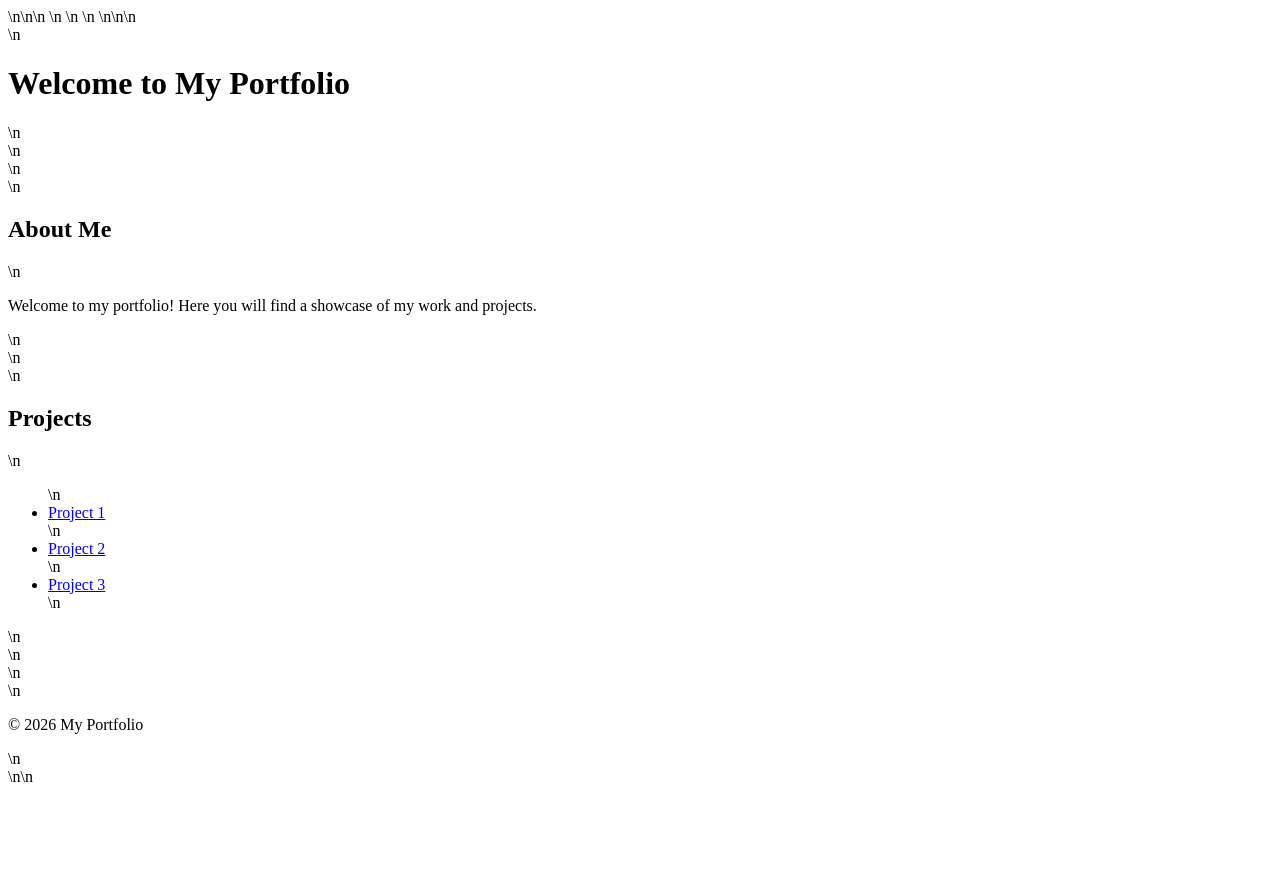
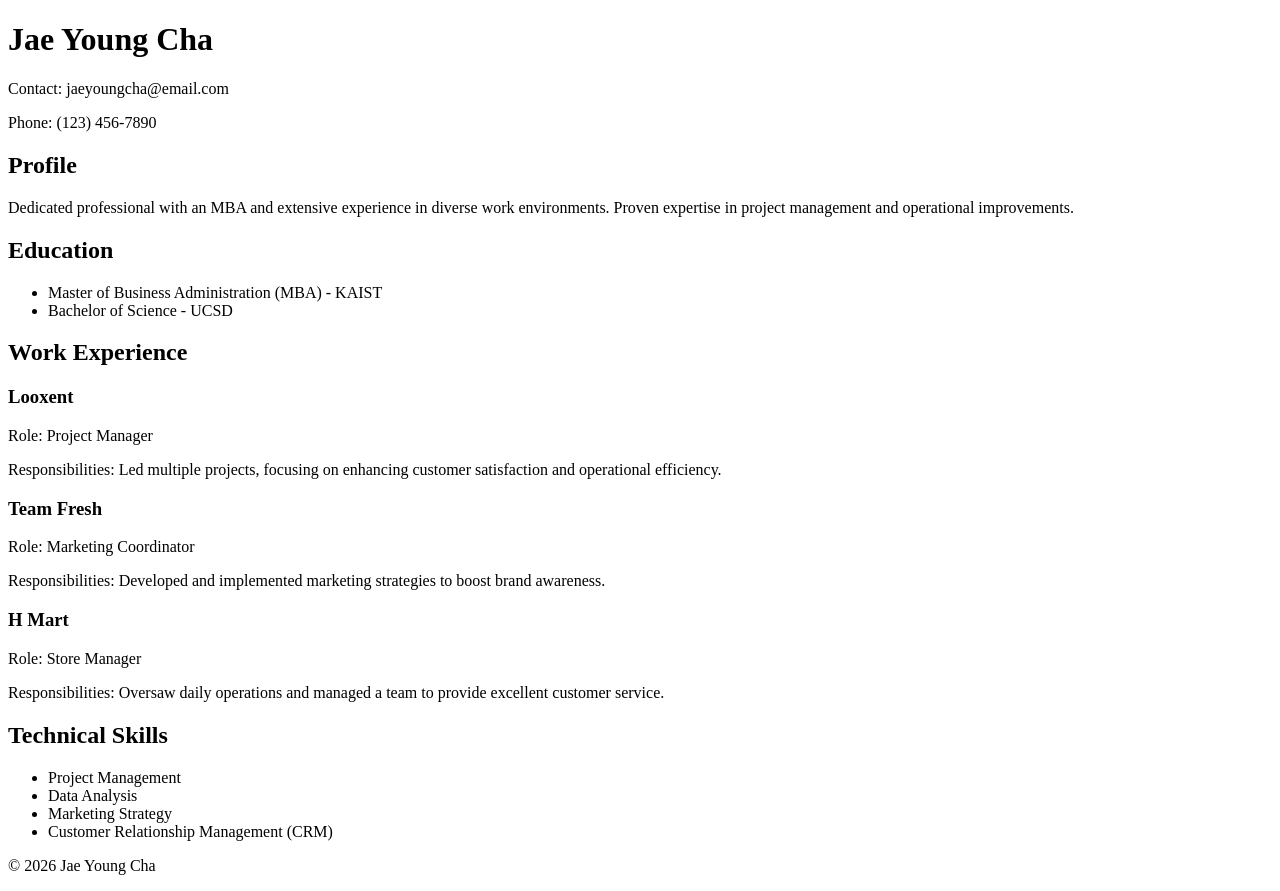
Before and after one commit to jennycha0318/intro, a plain HTML site: page index.html in a window 1280 px wide. Before the commit the page ends 800 px from the top, so only its background shows below. Drawn offline with Linux system fonts and the light colour scheme.

Commit message:
Update index.html with comprehensive portfolio for Jae Young Cha.

```diff
--- a/index.html
+++ b/index.html
@@ -1 +1,50 @@
-<!DOCTYPE html>\n<html lang="en">\n<head>\n    <meta charset="UTF-8">\n    <meta name="viewport" content="width=device-width, initial-scale=1.0">\n    <title>Portfolio</title>\n    <link rel="stylesheet" href="styles.css">\n</head>\n<body>\n    <header>\n        <h1>Welcome to My Portfolio</h1>\n    </header>\n    <main>\n        <section>\n            <h2>About Me</h2>\n            <p>Welcome to my portfolio! Here you will find a showcase of my work and projects.</p>\n        </section>\n        <section>\n            <h2>Projects</h2>\n            <ul>\n                <li><a href="#">Project 1</a></li>\n                <li><a href="#">Project 2</a></li>\n                <li><a href="#">Project 3</a></li>\n            </ul>\n        </section>\n    </main>\n    <footer>\n        <p>&copy; 2026 My Portfolio</p>\n    </footer>\n</body>\n</html>
+<!DOCTYPE html>
+<html lang="en">
+<head>
+    <meta charset="UTF-8">
+    <meta name="viewport" content="width=device-width, initial-scale=1.0">
+    <title>Jae Young Cha's Portfolio</title>
+</head>
+<body>
+    <header>
+        <h1>Jae Young Cha</h1>
+        <p>Contact: jaeyoungcha@email.com</p>
+        <p>Phone: (123) 456-7890</p>
+    </header>
+    <section>
+        <h2>Profile</h2>
+        <p>Dedicated professional with an MBA and extensive experience in diverse work environments. Proven expertise in project management and operational improvements.</p>
+    </section>
+    <section>
+        <h2>Education</h2>
+        <ul>
+            <li>Master of Business Administration (MBA) - KAIST</li>
+            <li>Bachelor of Science - UCSD</li>
+        </ul>
+    </section>
+    <section>
+        <h2>Work Experience</h2>
+        <h3>Looxent</h3>
+        <p>Role: Project Manager</p>
+        <p>Responsibilities: Led multiple projects, focusing on enhancing customer satisfaction and operational efficiency.</p>
+        <h3>Team Fresh</h3>
+        <p>Role: Marketing Coordinator</p>
+        <p>Responsibilities: Developed and implemented marketing strategies to boost brand awareness.</p>
+        <h3>H Mart</h3>
+        <p>Role: Store Manager</p>
+        <p>Responsibilities: Oversaw daily operations and managed a team to provide excellent customer service.</p>
+    </section>
+    <section>
+        <h2>Technical Skills</h2>
+        <ul>
+            <li>Project Management</li>
+            <li>Data Analysis</li>
+            <li>Marketing Strategy</li>
+            <li>Customer Relationship Management (CRM)</li>
+        </ul>
+    </section>
+    <footer>
+        <p>&copy; 2026 Jae Young Cha</p>
+    </footer>
+</body>
+</html>
```
